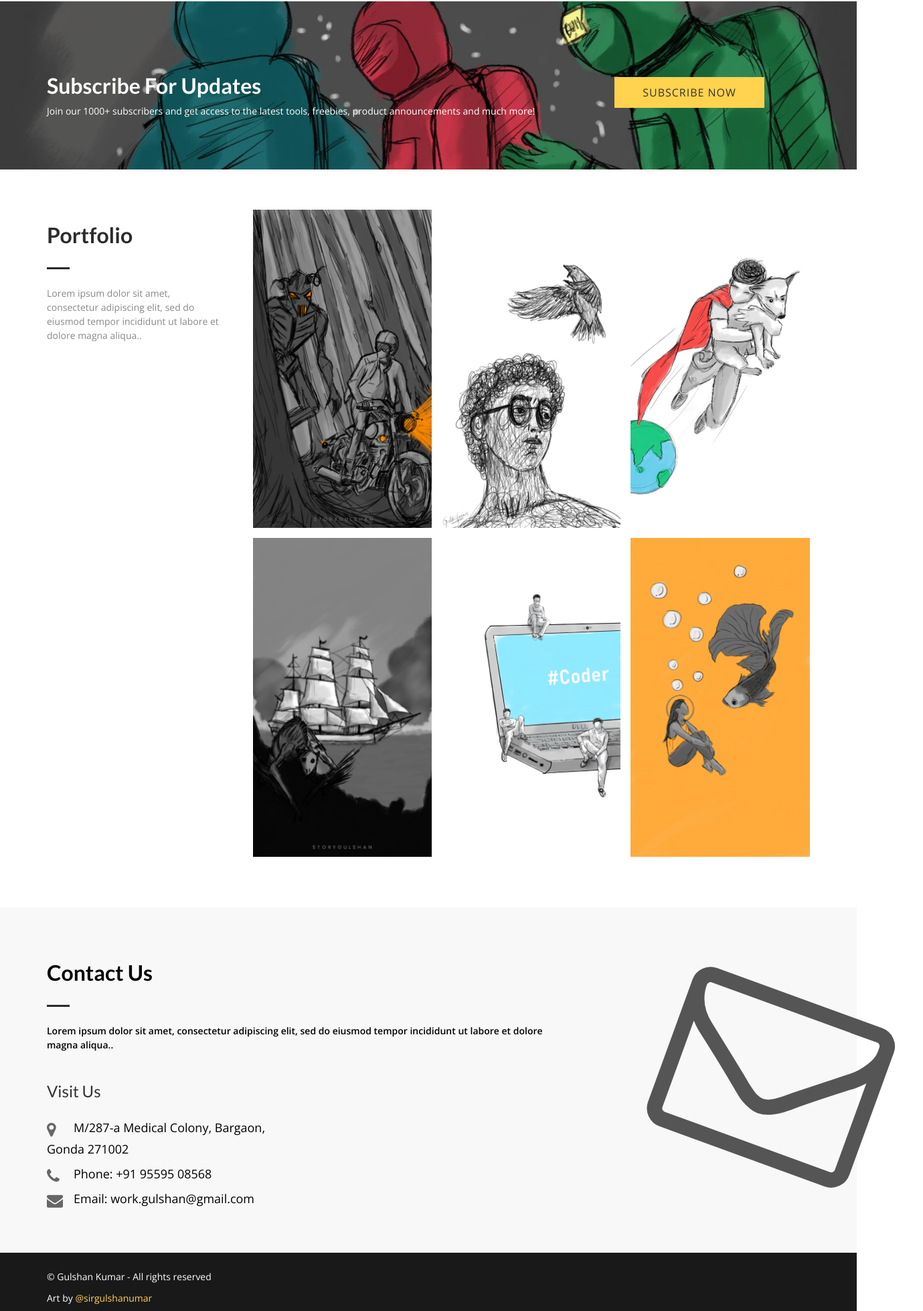
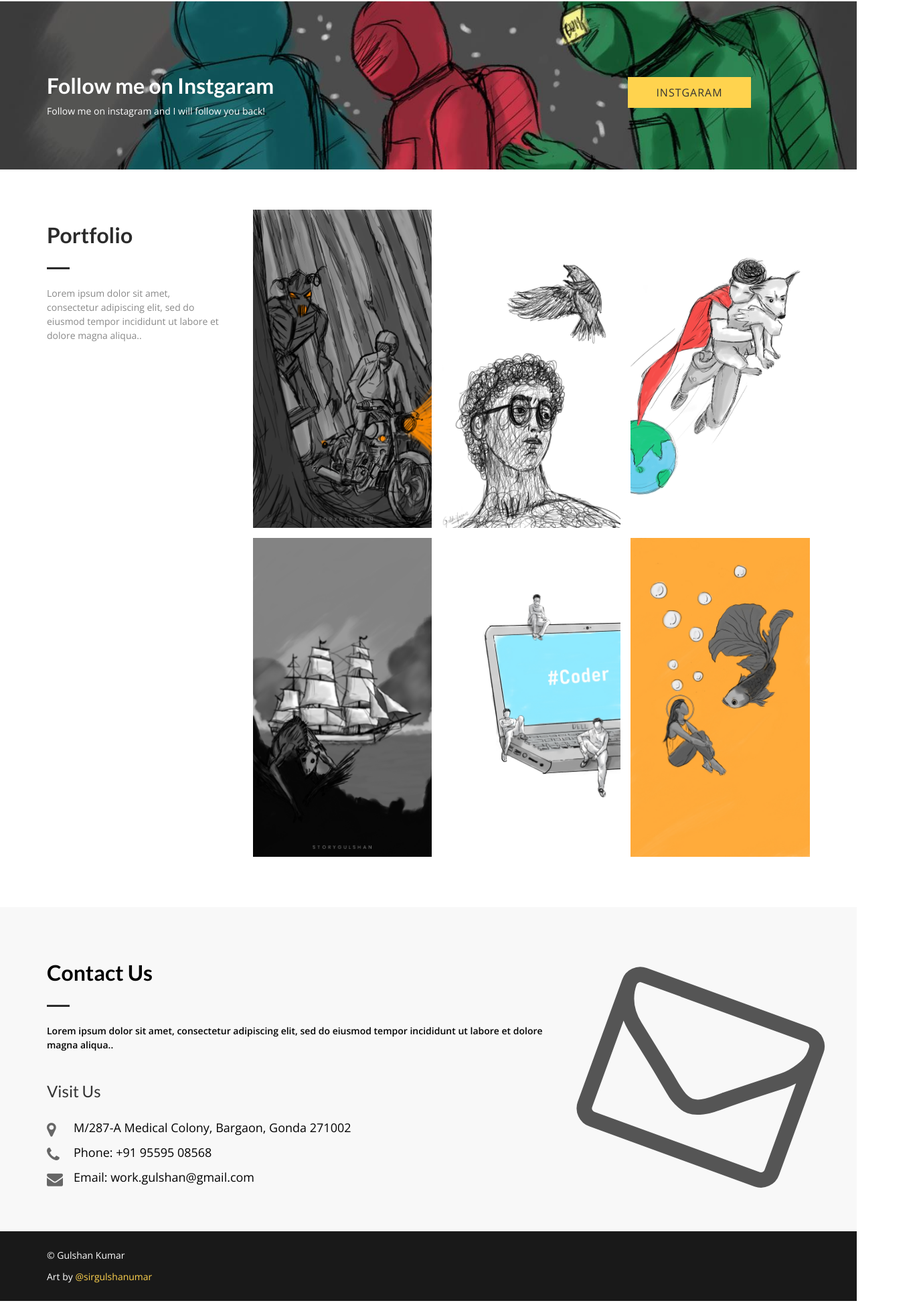
Before and after one commit to sirgulshankumar/sirgulshankumar, a plain HTML site: page index.html in a window 1280 px wide. Shown: the part 1464-3421 px from the top of the page at 67% size, 1379 px wide, since content can reach past the window. Drawn offline with nearby package versions, Linux system fonts and the light colour scheme.

Commit message:
update 1.2.1

```diff
--- a/css/style.css
+++ b/css/style.css
@@ -373,7 +373,7 @@ a, a:hover {
 .contact-icon-container {
   position: absolute;
   top: -140px;
-  right: -500px;
+  right: -200px;
   padding-right: 20px;
   font-size: 320px;
   color: #555;
--- a/index.html
+++ b/index.html
@@ -34,7 +34,7 @@
                         </button>
 
                         <div class="logo">
-                            <a href="index.html"><img src="img/me.png" height="40" /></a>
+                            <a href="https://sirgulshankumar.github.io/"><img src="img/me.png" height="40" /></a>
                         </div>
             </div>
             <div class="collapse navbar-collapse navbar-right" id="mynavbar">
@@ -147,12 +147,12 @@
       <div class="row">
         <div class="col-md-8">
           <div class="cta-txt">
-            <h3>Subscribe For Updates</h3>
-            <p>Join our 1000+ subscribers and get access to the latest tools, freebies, product announcements and much more!</p>
+            <h3>Follow me on Instgaram</h3>
+            <p>Follow me on instagram and I will follow you back!</p>
           </div>
         </div>
         <div class="col-md-4 text-center">
-          <a href="#" class="btn btn-submit">Subscribe Now</a>
+          <a href="https://instagram.com/sirgulshankumar/" class="btn btn-submit">Instgaram</a>
         </div>
       </div>
     </div>
@@ -220,10 +220,10 @@
 
 
           </div>
-          <div class="col-md-4 col-sm-6">
+          <div class="col-md-6 col-sm-6">
             <h3 class="cont-title">Visit Us</h3>
             <div class="location-info">
-              <p class="white"><span aria-hidden="true" class="fa fa-map-marker"></span>M/287-a Medical Colony, Bargaon, Gonda 271002</p>
+              <p class="white"><span aria-hidden="true" class="fa fa-map-marker"></span>M/287-A Medical Colony, Bargaon, Gonda 271002</p>
               <p class="white"><span aria-hidden="true" class="fa fa-phone"></span>Phone: +91 95595 08568</p>
               <p class="white"><span aria-hidden="true" class="fa fa-envelope"></span>Email: <a href="" class="link-dec">work.gulshan@gmail.com</a></p>
             </div>
@@ -243,7 +243,7 @@
     <div class="container">
       <div class="row">
         <div class="col-sm-7 footer-copyright">
-          © Gulshan Kumar - All rights reserved
+          © Gulshan Kumar
           <div class="credits">
             <!--
               All the links in the footer should remain intact.
```
